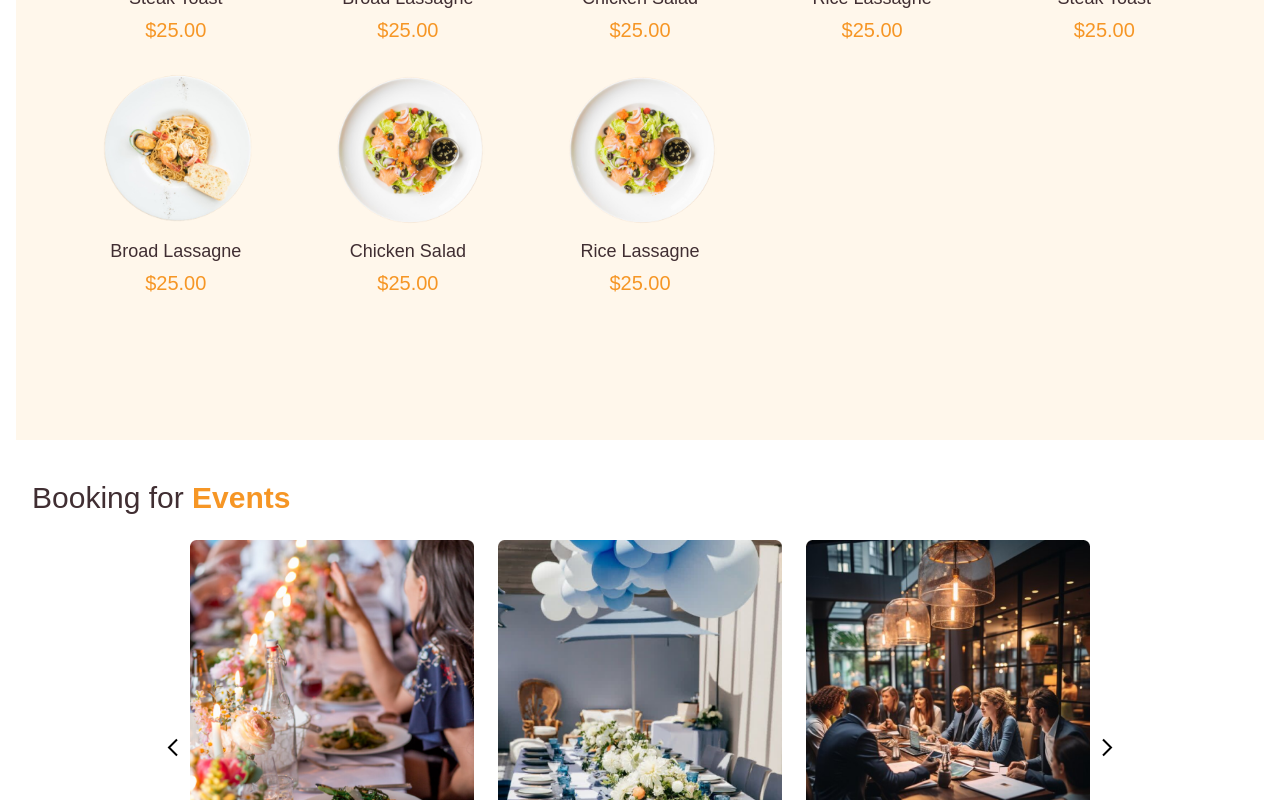
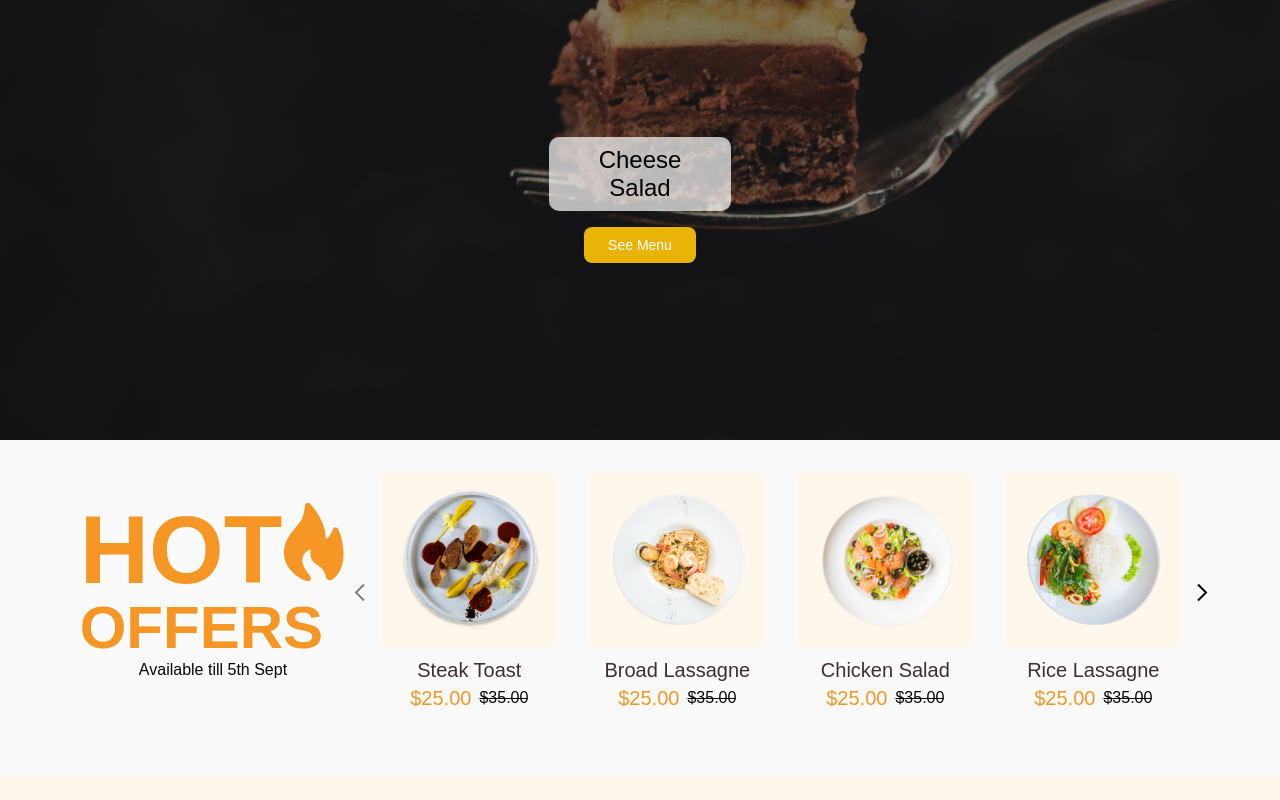
Before and after one commit to shyam888-git/Bon_Appetit, a React (Vite) app: page / in a window 1280 px wide. Shown: the part 360-1160 px from the top of the page. Built offline with nearby package versions, Linux system fonts and the light colour scheme.

Commit message:
carousel

```diff
--- a/src/App.tsx
+++ b/src/App.tsx
@@ -7,9 +7,9 @@ import HeaderLayout from "./Layout/HeaderLayout";
 
 const App = () => {
   return (
-    <div className="main-container">
-      {/* <HeaderLayout /> */}
-      {/* <Hero /> */}
+    <div>
+      <HeaderLayout />
+      <Hero />
       <Menu />
       <Gallery />
       <Reservation />
--- a/src/components/Header/styles.css
+++ b/src/components/Header/styles.css
@@ -1,12 +1,12 @@
 /* Apply the background image to the parent container */
-.background_container {
+/* .background_container {
   background-image: url('../../assets/Background.jpeg');
   background-size: cover;
   background-position: center;
   background-repeat: no-repeat;
   height: 100vh;
 
-}
+} */
 
 /* Styles for the navbar */
 .navbar {
--- a/src/components/Hero/Hero.tsx
+++ b/src/components/Hero/Hero.tsx
@@ -1,5 +1,4 @@
 import React, { useState, useEffect } from "react";
-import { FaChevronLeft, FaChevronRight } from "react-icons/fa";
 import image1 from "../../assets/HeroImages/image 6.png";
 import image2 from "../../assets/HeroImages/image 7.png";
 import image3 from "../../assets/HeroImages/image 8.png";
@@ -23,19 +22,19 @@ const Hero = () => {
   useEffect(() => {
     const handleResize = () => {
       if (window.innerWidth > 1000) {
-        setItemsToShow(4); // 4 items
-      } else if (window.innerWidth > 600) {
-        setItemsToShow(3); // 3 items
+        setItemsToShow(4); // 4 items on large screens
+      } else if (window.innerWidth > 800) {
+        setItemsToShow(3); // 3 items on medium screens
+      } else if (window.innerWidth > 500) {
+        setItemsToShow(2); // 2 items on smaller screens
       } else if (window.innerWidth > 340) {
-        setItemsToShow(2); // 2 items
+        setItemsToShow(1); // 1 item on mobile screens
       } else {
-        setItemsToShow(1); // 1 item
+        setItemsToShow(1); // Fallback for very small screens
       }
     };
 
     window.addEventListener("resize", handleResize);
-
-    // Call once to set initial state
     handleResize();
 
     return () => window.removeEventListener("resize", handleResize);
@@ -55,10 +54,11 @@ const Hero = () => {
 
   return (
     <div className="bg-[#FAFAFA] py-8">
-      <div className="container mx-16 px-4">
-        <div className="flex flex-col lg:flex-row justify-start items-center mb-8">
+      <div className="container mx-auto px-4">
+        <div className="flex flex-col md:flex-row justify-center items-center mb-8">
+          {/* Text Section */}
           <div className="grid items-center px-2">
-            <div className="flex flex-row items-center lg:items-start mb-6 lg:mb-0">
+            <div className="flex flex-row items-center md:items-start mb-6 md:mb-0">
               <h2 className="text-6xl lg:text-8xl text-[#F69625] font-bold">
                 HOT
               </h2>
@@ -76,14 +76,10 @@ const Hero = () => {
             <span className="text-center">Available till 5th Sept</span>
           </div>
 
+          {/* Offers Section */}
           <div className="flex items-center space-x-4">
-            {/* <FaChevronLeft
-              size={24}
-              onClick={prevSlide}
-              className={`cursor-pointer ${
-                currentIndex === 0 ? "opacity-50" : "opacity-100"
-              }`}
-            /> */}
+            {/* Left Chevron */}
+            {window.innerWidth > 600 && (
               <svg
                 xmlns="http://www.w3.org/2000/svg"
                 width="11"
@@ -95,10 +91,16 @@ const Hero = () => {
                   currentIndex === 0 ? "opacity-50" : "opacity-100"
                 }`}
               >
-              <path d="M10 17.5L2 9.5L10 1.5" stroke="black" stroke-width="2" />
+                <path
+                  d="M10 17.5L2 9.5L10 1.5"
+                  stroke="black"
+                  strokeWidth="2"
+                />
               </svg>
+            )}
 
-            <div className="flex lg:gap-8 md:lg-6  overflow-x-auto lg:overflow-x-visible">
+            {/* Offers Grid */}
+            <div className="flex lg:gap-8 md:lg-6 overflow-x-auto lg:overflow-visible">
               {offers
                 .slice(currentIndex, currentIndex + itemsToShow)
                 .map((offer, index) => (
@@ -110,7 +112,7 @@ const Hero = () => {
                         className="w-24 h-24 md:w-32 md:h-32 lg:w-36 lg:h-36 rounded-full object-cover"
                       />
                     </div>
-                    <span className=" text-lg text-[#402E32] md:text-xl mt-2">
+                    <span className="text-lg text-[#402E32] md:text-xl mt-2">
                       {offer.name}
                     </span>
                     <div className="flex items-center space-x-2">
@@ -124,26 +126,25 @@ const Hero = () => {
                   </div>
                 ))}
             </div>
-            {/* <FaChevronRight
-              size={24}
-              onClick={nextSlide}
 
-            /> */}
-
+            {/* Right Chevron */}
+            {window.innerWidth > 600 && (
               <svg
                 xmlns="http://www.w3.org/2000/svg"
                 width="11"
                 height="19"
                 viewBox="0 0 11 19"
                 fill="none"
+                onClick={nextSlide}
                 className={`cursor-pointer ${
                   currentIndex + itemsToShow >= offers.length
                     ? "opacity-50"
                     : "opacity-100"
                 }`}
               >
-              <path d="M1 1.5L9 9.5L1 17.5" stroke="black" stroke-width="2" />
+                <path d="M1 1.5L9 9.5L1 17.5" stroke="black" strokeWidth="2" />
               </svg>
+            )}
           </div>
         </div>
       </div>
--- a/src/components/Menu/Menu.tsx
+++ b/src/components/Menu/Menu.tsx
@@ -26,11 +26,19 @@ const offers = [
   { name: "Broad Lassagne", price: 25.0, originalPrice: 35.0, image: image2 },
   { name: "Chicken Salad", price: 25.0, originalPrice: 35.0, image: image3 },
   { name: "Rice Lassagne", price: 25.0, originalPrice: 35.0, image: image3 },
+  { name: "Steak Toast", price: 25.0, originalPrice: 35.0, image: image1 },
+  { name: "Broad Lassagne", price: 25.0, originalPrice: 35.0, image: image2 },
+  { name: "Chicken Salad", price: 25.0, originalPrice: 35.0, image: image3 },
+  { name: "Rice Lassagne", price: 25.0, originalPrice: 35.0, image: image3 },
+  { name: "Steak Toast", price: 25.0, originalPrice: 35.0, image: image1 },
+  { name: "Broad Lassagne", price: 25.0, originalPrice: 35.0, image: image2 },
+  { name: "Chicken Salad", price: 25.0, originalPrice: 35.0, image: image3 },
+  { name: "Rice Lassagne", price: 25.0, originalPrice: 35.0, image: image3 },
 ];
 
 const Menu = () => {
   return (
-    <div className="bg-[#FFF7EB] min-h-screen flex justify-center overflow-x-auto">
+    <div className="bg-[#FFF7EB]  flex justify-center overflow-x-auto">
       <div className="w-[1200px] p-8">
         <div className="flex justify-between items-center mb-8">
           <h1 className="text-4xl">
@@ -52,7 +60,7 @@ const Menu = () => {
               {categories.map((category, index) => (
                 <span
                   key={index}
-                  className="bg-[#FFEACD] text-[#402E32] text-base text-center px-4 py-2 rounded-[10px] whitespace-nowrap"
+                  className="bg-[#FFEACD] text-[#402E32] text-base text-center  px-5  lg:px-4 py-2 rounded-[10px] whitespace-nowrap"
                   style={{
                     flex: `0 0 calc(100% / ${
                       window.innerWidth >= 1280
--- a/src/components/navbar/Navbar.tsx
+++ b/src/components/navbar/Navbar.tsx
@@ -19,8 +19,8 @@ const Navbar = () => {
   }, []);
 
   return (
-    <nav className="flex items-center border-[2px] border-[#818080] justify-between py-4 px-4 bg-transparent text-white  top-0 left-0 right-0 z-50 shadow-[0px_4px_6px_rgba(0,0,0,0.1)]  navbar">
-      <div className="flex items-center space-x-4 ">
+    <nav className="fixed top-0 left-0 right-0 z-50 flex items-center border-[2px] border-[#818080] justify-between py-4 px-4 bg-transparent text-white shadow-[0px_4px_6px_rgba(0,0,0,0.1)] navbar">
+      <div className="flex items-center space-x-4">
         {isMobile && <MobileNavbar />}
         <div className="lg:flex items-center space-x-4 hidden logo_container">
           <img src={Logo} alt="Bistro Logo" className="h-8" />
@@ -28,7 +28,7 @@ const Navbar = () => {
         </div>
       </div>
       <LargeScreenNavbar />
-      <div className="md:hidden ">
+      <div className="md:hidden">
         <img src={Zerla} alt="Zerla Logo" className="h-8" />
       </div>
       <button className="bg-[#F69625] text-[#FFF] px-4 py-2 rounded-lg hover:bg-[#F69625]">
--- a/src/components/ui/carousel.tsx
+++ b/src/components/ui/carousel.tsx
@@ -5,18 +5,18 @@ const Carousel = ({ images, currentSlide }) => {
       className="relative w-full h-full"
       data-carousel="slide"
     >
-      <div className=" h-full overflow-hidden rounded-lg">
+      <div className="h-full w-full relative overflow-hidden">
         {images.map((image, index) => (
           <div
             key={index}
-            className={`absolute w-full h-full transition-opacity duration-700 ease-in-out ${
+            className={`absolute inset-0 w-full h-full transition-opacity duration-700 ease-in-out ${
               index === currentSlide ? "opacity-100" : "opacity-0"
             }`}
             data-carousel-item
           >
             <img
               src={image}
-              className="absolute block w-full h-full object-cover"
+              className="w-full h-full object-cover" // Ensures the image covers the entire container while maintaining its aspect ratio
               alt={`Slide ${index + 1}`}
             />
           </div>
```
Lines whose indentation alone changed are shown as unchanged.
